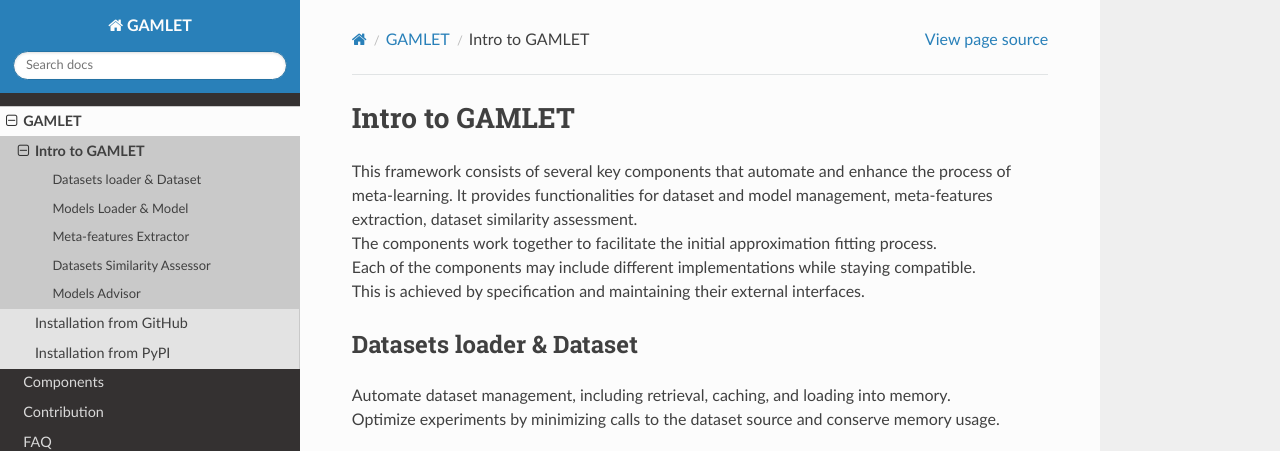
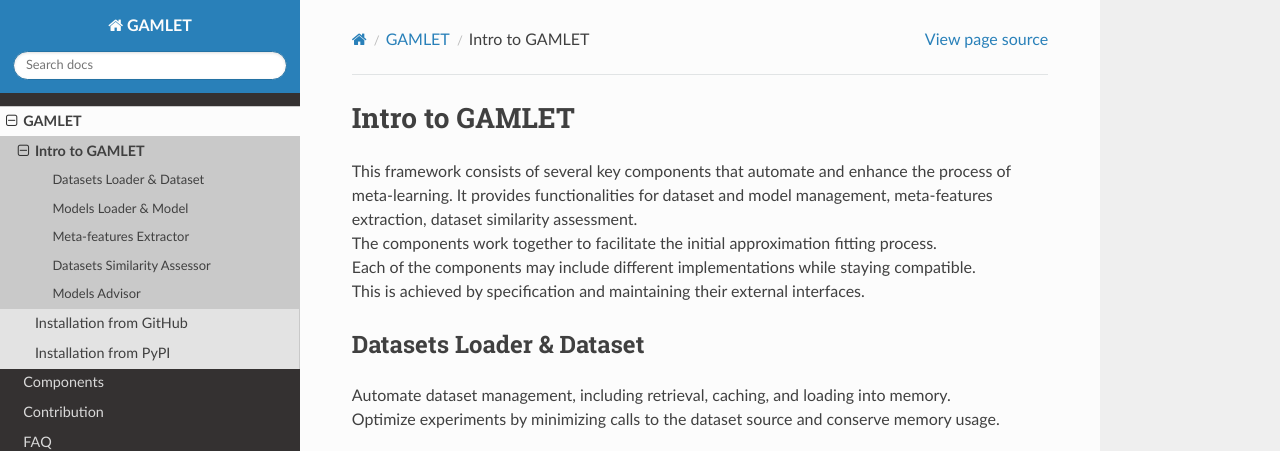
Before and after one commit to ITMO-NSS-team/GAMLET, a Sphinx documentation site: the page built from docs/source/gamlet/gamlet.rst, in a window 1280 px wide and 1229 px high. Shown: the top 451 px of the window. Built offline with Sphinx 7.4.7 and the Read the Docs theme 2.0.0, drawn with Linux system fonts in a browser that asks for light colours.

Commit message:
patch uppercase letter

```diff
--- a/docs/source/gamlet/gamlet.rst
+++ b/docs/source/gamlet/gamlet.rst
@@ -6,7 +6,7 @@ Intro to GAMLET
 | Each of the components may include different implementations while staying compatible.
 | This is achieved by specification and maintaining their external interfaces.
 
-Datasets loader & Dataset
+Datasets Loader & Dataset
 -------------------------
 
 | Automate dataset management, including retrieval, caching, and loading into memory.
```
